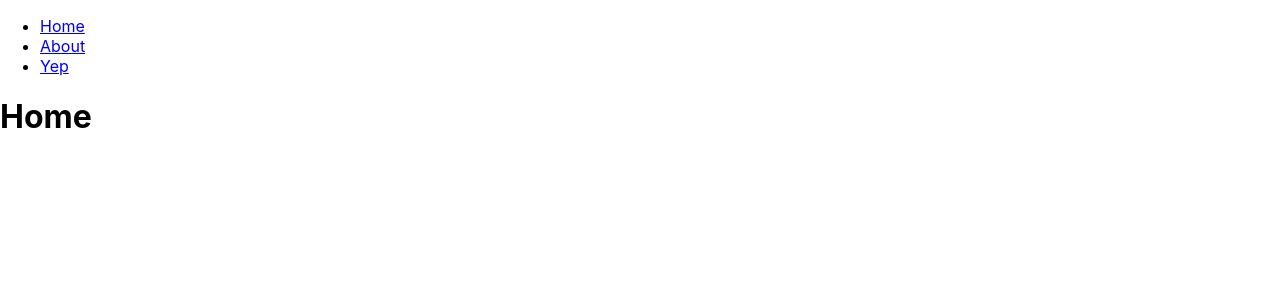
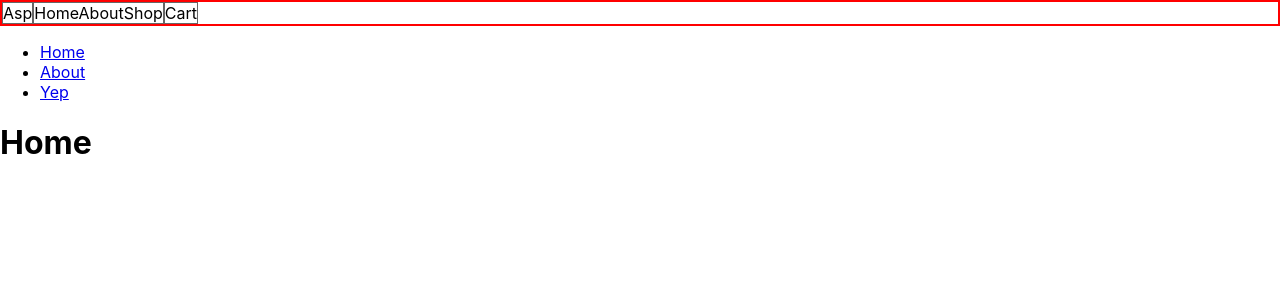
Before and after one commit to ParkerGates/REACT-Snake-Oil, a React (Create React App) app: page / in a window 1280 px wide. Shown: the top 300 px of the page. Built offline with nearby package versions, Linux system fonts and the light colour scheme.

Commit message:
basic nav component started

```diff
--- a/src/App.tsx
+++ b/src/App.tsx
@@ -1,11 +1,11 @@
-import React from 'react';
-import logo from './logo.svg';
 import './App.css';
-import {Routes, BrowserRouter, Link, Route} from 'react-router-dom'
+import {Routes, BrowserRouter, Link, Route} from 'react-router-dom';
+import Navbar from './components/Navbar/Navbar';
 
 function App() {
   return (
       <BrowserRouter>
+	  	<Navbar />
           <ul>
             <li>
               <Link to="/">Home</Link>
--- /dev/null
+++ b/src/components/Navbar/Navbar.css
@@ -0,0 +1,8 @@
+.nav_cont {
+    display: flex;
+    border: 2px solid red;
+}
+
+.nav_left_sec, .nav_mid_sec, .nav_right_sec {
+    border: 1px solid hsla(0, 0%, 0%, 0.60)
+}
--- /dev/null
+++ b/src/components/Navbar/Navbar.tsx
@@ -0,0 +1,26 @@
+import react from 'react';
+import { Link, NavLink } from 'react-router-dom';
+import './Navbar.css';
+
+function NavBar() {
+
+    return(
+        <div className='nav_cont'>
+            <div className='nav_left_sec'>
+                <span>Asp</span>
+            </div>
+            <div className='nav_mid_sec'>
+                <div>
+                    <span>Home</span>
+                    <span>About</span>
+                    <span>Shop</span>
+                </div>
+            </div>
+            <div className='nav_right_sec'>
+                <span>Cart</span>
+            </div>
+        </div>
+    );
+}
+
+export default NavBar;
```
